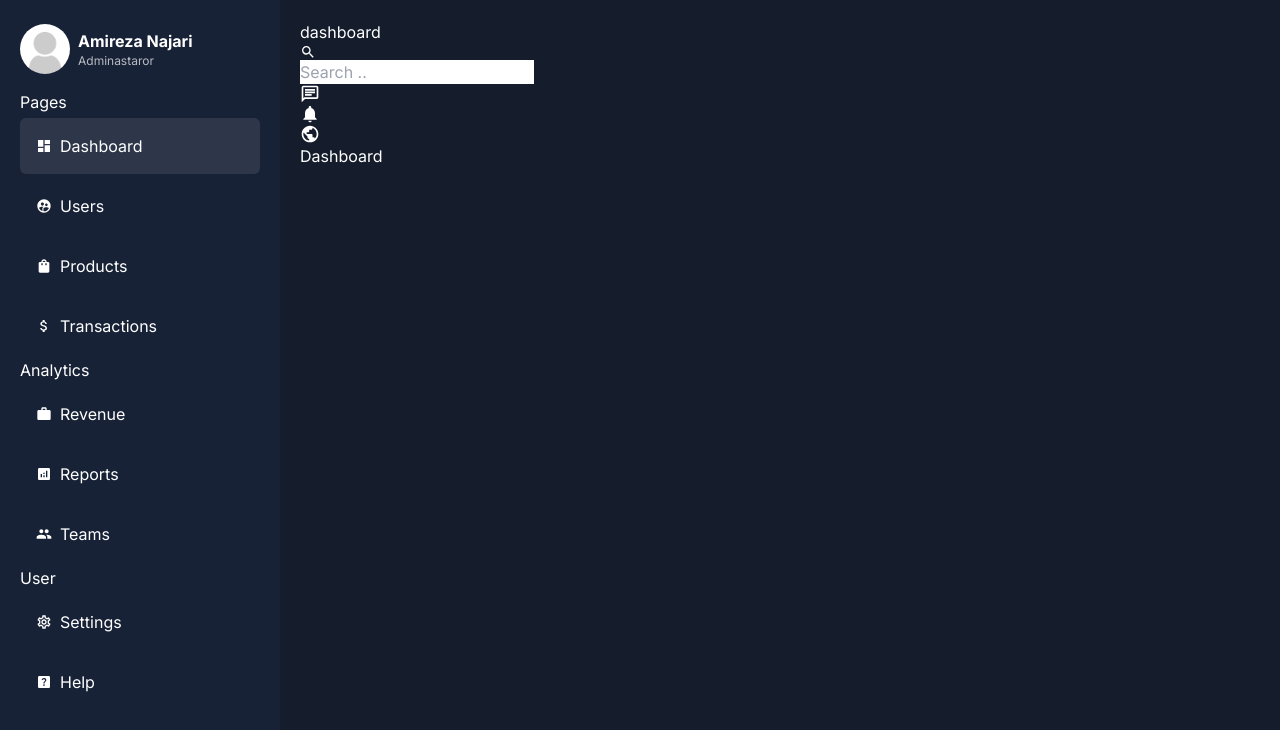
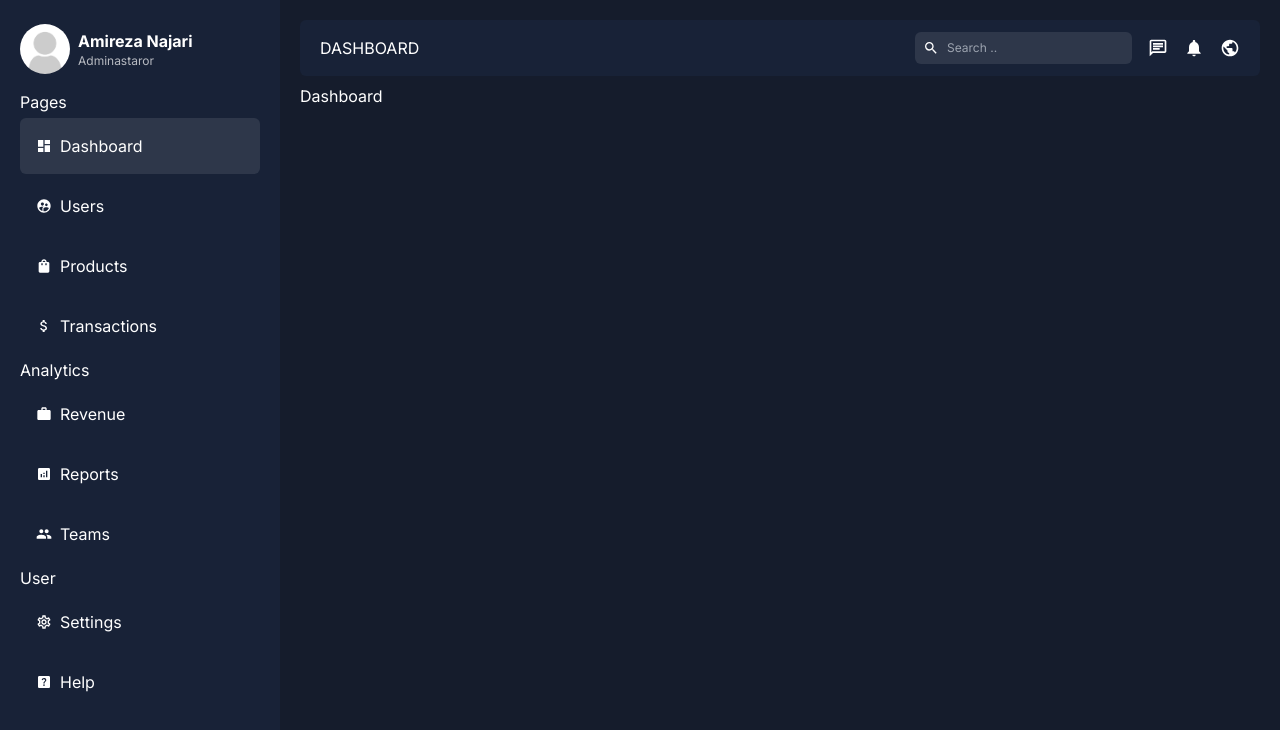
Before and after one commit to n4jari/admin, a Next.js app: page /dashboard in a window 1280 px wide. Shown: the top 730 px of the page. Built offline with nearby package versions, Linux system fonts and the light colour scheme.

Commit message:
style-add style to navbar

```diff
--- a/app/ui/dashboard/navbar/Navbar.jsx
+++ b/app/ui/dashboard/navbar/Navbar.jsx
@@ -11,14 +11,18 @@ import {
 const Navbar = () => {
   const pathname = usePathname();
   return (
-    <div>
-      <div>{pathname.split("/").pop()}</div>
-      <div>
-        <div>
+    <div className="flex justify-between bg-soft rounded-md px-5 py-3 items-center mb-2">
+      <div className="uppercase">{pathname.split("/").pop()}</div>
+      <div className="flex items-center gap-4">
+        <div className="flex  items-center gap-1 rounded-md px-2 py-1 bg-active-sidebar">
           <MdSearch />
-          <input type="text" placeholder="Search .." />
+          <input
+            className="bg-transparent text-xs p-1 outline-none border-none"
+            type="text"
+            placeholder="Search .."
+          />
         </div>
-        <div>
+        <div className="flex gap-4">
           <MdOutlineChat size={20} />
           <MdNotifications size={20} />
           <MdPublic size={20} />
```
